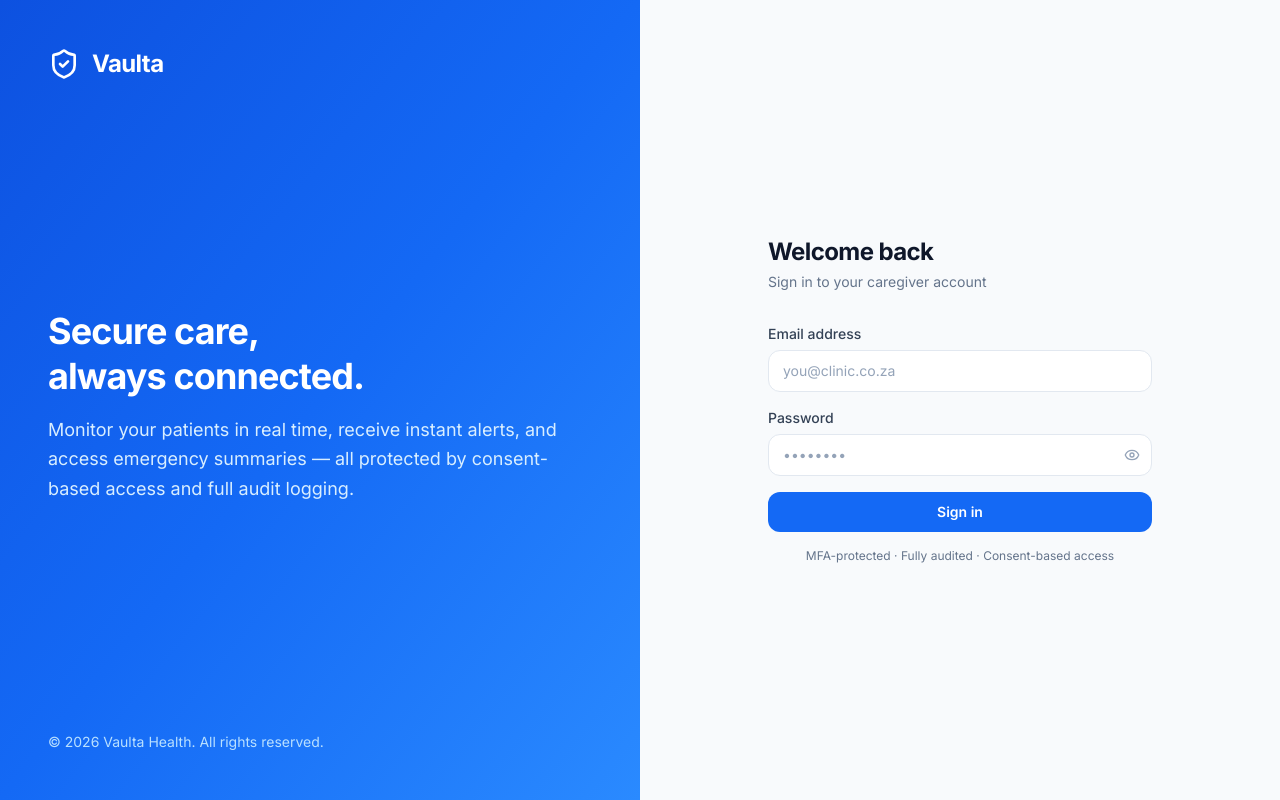
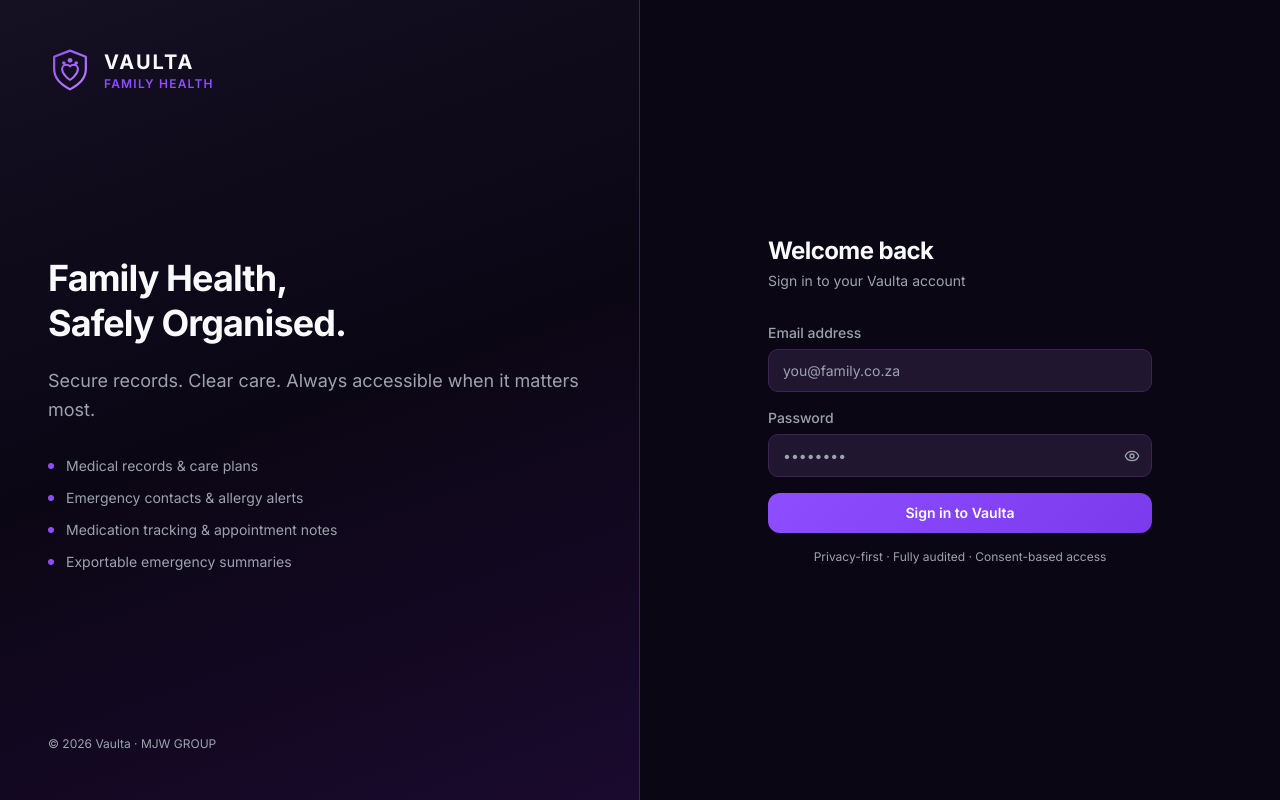
Before and after one commit to mjwprojects/Vaulta, a Next.js app in the folder apps/web/: page /auth/login in a window 1280 px wide. Built offline with nearby package versions, Linux system fonts and the light colour scheme.

Commit message:
feat: apply Vaulta brand system - dark theme, logo, colours, typography

```diff
--- a/apps/web/src/app/auth/login/page.tsx
+++ b/apps/web/src/app/auth/login/page.tsx
@@ -1,42 +1,95 @@
 import type { Metadata } from "next";
 import { LoginForm } from "@/components/auth/LoginForm";
-import { ShieldCheck } from "lucide-react";
 
 export const metadata: Metadata = { title: "Sign In" };
 
+function VaultaGlyph() {
+  return (
+    <svg width="44" height="44" viewBox="0 0 100 100" fill="none" xmlns="http://www.w3.org/2000/svg">
+      <defs>
+        <linearGradient id="lg" x1="0" y1="0" x2="100" y2="100" gradientUnits="userSpaceOnUse">
+          <stop stopColor="#8E4DFF" />
+          <stop offset="1" stopColor="#C084FC" />
+        </linearGradient>
+      </defs>
+      <path d="M50 6L14 20v28c0 20 16 36 36 46 20-10 36-26 36-46V20L50 6z"
+        stroke="url(#lg)" strokeWidth="5" strokeLinejoin="round" fill="none" />
+      <circle cx="36" cy="34" r="4" fill="url(#lg)" />
+      <circle cx="50" cy="28" r="5.5" fill="url(#lg)" />
+      <circle cx="64" cy="34" r="4" fill="url(#lg)" />
+      <path d="M50 72c-1 0-18-11-18-24 0-6 5-10 10-10 3 0 6 1.5 8 4 2-2.5 5-4 8-4 5 0 10 4 10 10 0 13-17 24-18 24z"
+        stroke="url(#lg)" strokeWidth="4.5" strokeLinejoin="round" fill="none" />
+    </svg>
+  );
+}
+
 export default function LoginPage() {
   return (
-    <div className="min-h-screen flex">
+    <div className="min-h-screen flex" style={{ backgroundColor: "var(--bg)" }}>
       {/* Brand panel */}
-      <div className="hidden lg:flex lg:w-1/2 bg-gradient-to-br from-brand-700 via-brand-600 to-brand-500 flex-col justify-between p-12 text-white">
+      <div
+        className="hidden lg:flex lg:w-1/2 flex-col justify-between p-12"
+        style={{
+          background: "linear-gradient(160deg, #151022 0%, #0B0614 50%, #1a0a2e 100%)",
+          borderRight: "1px solid var(--border)",
+        }}
+      >
+        {/* Logo */}
         <div className="flex items-center gap-3">
-          <ShieldCheck className="w-8 h-8" />
-          <span className="text-2xl font-bold tracking-tight">Vaulta</span>
+          <VaultaGlyph />
+          <div className="flex flex-col leading-tight">
+            <span className="text-xl font-bold tracking-widest" style={{ color: "var(--text)" }}>VAULTA</span>
+            <span className="text-xs font-semibold tracking-widest uppercase" style={{ color: "#8E4DFF" }}>Family Health</span>
+          </div>
         </div>
+
+        {/* Hero copy */}
         <div>
-          <h1 className="text-4xl font-bold leading-tight mb-4">
-            Secure care,<br />always connected.
+          <h1 className="text-4xl font-bold leading-tight mb-5" style={{ color: "var(--text)" }}>
+            Family Health,<br />Safely Organised.
           </h1>
-          <p className="text-brand-100 text-lg leading-relaxed">
-            Monitor your patients in real time, receive instant alerts, and access
-            emergency summaries — all protected by consent-based access and full
-            audit logging.
+          <p className="text-lg leading-relaxed" style={{ color: "var(--text-muted)" }}>
+            Secure records. Clear care. Always accessible when it matters most.
           </p>
+
+          {/* Feature list */}
+          <ul className="mt-8 space-y-3">
+            {[
+              "Medical records & care plans",
+              "Emergency contacts & allergy alerts",
+              "Medication tracking & appointment notes",
+              "Exportable emergency summaries",
+            ].map((f) => (
+              <li key={f} className="flex items-center gap-3 text-sm" style={{ color: "var(--text-muted)" }}>
+                <span className="w-1.5 h-1.5 rounded-full flex-shrink-0" style={{ backgroundColor: "#8E4DFF" }} />
+                {f}
+              </li>
+            ))}
+          </ul>
         </div>
-        <p className="text-brand-200 text-sm">
-          © {new Date().getFullYear()} Vaulta Health. All rights reserved.
+
+        <p className="text-xs" style={{ color: "var(--text-muted)" }}>
+          © {new Date().getFullYear()} Vaulta · MJW GROUP
         </p>
       </div>
 
       {/* Form panel */}
-      <div className="flex-1 flex flex-col items-center justify-center p-8">
+      <div
+        className="flex-1 flex flex-col items-center justify-center p-8"
+        style={{ backgroundColor: "var(--bg)" }}
+      >
         <div className="w-full max-w-sm">
+          {/* Mobile logo */}
           <div className="flex items-center gap-2 mb-8 lg:hidden">
-            <ShieldCheck className="w-6 h-6 text-brand-600" />
-            <span className="text-xl font-bold text-brand-700">Vaulta</span>
+            <VaultaGlyph />
+            <div className="flex flex-col leading-tight">
+              <span className="text-lg font-bold tracking-widest" style={{ color: "var(--text)" }}>VAULTA</span>
+              <span className="text-[10px] font-semibold tracking-widest uppercase" style={{ color: "#8E4DFF" }}>Family Health</span>
+            </div>
           </div>
-          <h2 className="text-2xl font-bold text-slate-900 mb-1">Welcome back</h2>
-          <p className="text-slate-500 mb-8 text-sm">Sign in to your caregiver account</p>
+
+          <h2 className="text-2xl font-bold mb-1" style={{ color: "var(--text)" }}>Welcome back</h2>
+          <p className="mb-8 text-sm" style={{ color: "var(--text-muted)" }}>Sign in to your Vaulta account</p>
           <LoginForm />
         </div>
       </div>
--- a/apps/web/src/app/dashboard/layout.tsx
+++ b/apps/web/src/app/dashboard/layout.tsx
@@ -6,7 +6,7 @@ export const metadata: Metadata = { title: "Dashboard" };
 
 export default function DashboardLayout({ children }: { children: React.ReactNode }) {
   return (
-    <div className="flex h-screen overflow-hidden bg-slate-50">
+    <div className="flex h-screen overflow-hidden" style={{ backgroundColor: "var(--bg)" }}>
       <Sidebar />
       <div className="flex-1 flex flex-col min-w-0">
         <TopBar />
--- a/apps/web/src/app/globals.css
+++ b/apps/web/src/app/globals.css
@@ -5,14 +5,25 @@
 @layer base {
   :root {
     --sidebar-width: 16rem;
+    --bg:            #0B0614;
+    --surface:       #151022;
+    --surface-raised:#211630;
+    --border:        #3B2557;
+    --text:          #F8FAFC;
+    --text-muted:    #9CA3AF;
+    --brand:         #8E4DFF;
+    --brand-hi:      #C084FC;
+    --brand-deep:    #5B21B6;
   }
 
   * {
-    @apply border-slate-200;
+    border-color: var(--border);
   }
 
   body {
-    @apply bg-slate-50 text-slate-900 antialiased;
+    background-color: var(--bg);
+    color: var(--text);
+    @apply antialiased;
     font-feature-settings: "cv02", "cv03", "cv04", "cv11";
   }
 
--- a/apps/web/src/app/layout.tsx
+++ b/apps/web/src/app/layout.tsx
@@ -2,8 +2,10 @@ import type { Metadata } from "next";
 import "./globals.css";
 
 export const metadata: Metadata = {
-  title: { default: "Vaulta", template: "%s | Vaulta" },
-  description: "Secure care-monitoring platform for caregivers and patients",
+  title: { default: "Vaulta — Family Health", template: "%s | Vaulta" },
+  description: "Your family health information, organised and accessible when it matters.",
+  applicationName: "Vaulta",
+  keywords: ["family health", "medical records", "care plans", "emergency contacts"],
 };
 
 export default function RootLayout({ children }: { children: React.ReactNode }) {
--- a/apps/web/src/components/auth/LoginForm.tsx
+++ b/apps/web/src/components/auth/LoginForm.tsx
@@ -3,7 +3,6 @@ import { useState } from "react";
 import { useRouter } from "next/navigation";
 import { createClient } from "@/lib/supabase/client";
 import { Eye, EyeOff, Loader2 } from "lucide-react";
-import { cn } from "@/lib/utils";
 
 export function LoginForm() {
   const router = useRouter();
@@ -17,24 +16,28 @@ export function LoginForm() {
     e.preventDefault();
     setLoading(true);
     setError(null);
-
     const supabase = createClient();
     const { error } = await supabase.auth.signInWithPassword({ email, password });
-
-    if (error) {
-      setError(error.message);
-      setLoading(false);
-      return;
-    }
-
+    if (error) { setError(error.message); setLoading(false); return; }
     router.push("/dashboard");
     router.refresh();
   }
 
+  const inputStyle = {
+    backgroundColor: "var(--surface-raised)",
+    border: "1px solid var(--border)",
+    color: "var(--text)",
+    width: "100%",
+    padding: "10px 14px",
+    borderRadius: "10px",
+    fontSize: "14px",
+    outline: "none",
+  } as React.CSSProperties;
+
   return (
     <form onSubmit={handleSubmit} className="space-y-4">
       <div>
-        <label className="block text-sm font-medium text-slate-700 mb-1.5">
+        <label className="block text-sm font-medium mb-1.5" style={{ color: "var(--text-muted)" }}>
           Email address
         </label>
         <input
@@ -42,17 +45,13 @@ export function LoginForm() {
           required
           value={email}
           onChange={(e) => setEmail(e.target.value)}
-          placeholder="you@clinic.co.za"
-          className={cn(
-            "w-full px-3.5 py-2.5 rounded-xl border text-sm",
-            "focus:outline-none focus:ring-2 focus:ring-brand-500 focus:border-transparent",
-            "placeholder:text-slate-400 transition-shadow"
-          )}
+          placeholder="you@family.co.za"
+          style={inputStyle}
         />
       </div>
 
       <div>
-        <label className="block text-sm font-medium text-slate-700 mb-1.5">
+        <label className="block text-sm font-medium mb-1.5" style={{ color: "var(--text-muted)" }}>
           Password
         </label>
         <div className="relative">
@@ -62,16 +61,13 @@ export function LoginForm() {
             value={password}
             onChange={(e) => setPassword(e.target.value)}
             placeholder="••••••••"
-            className={cn(
-              "w-full px-3.5 py-2.5 rounded-xl border text-sm pr-10",
-              "focus:outline-none focus:ring-2 focus:ring-brand-500 focus:border-transparent",
-              "placeholder:text-slate-400 transition-shadow"
-            )}
+            style={{ ...inputStyle, paddingRight: "40px" }}
           />
           <button
             type="button"
             onClick={() => setShowPassword((v) => !v)}
-            className="absolute right-3 top-1/2 -translate-y-1/2 text-slate-400 hover:text-slate-600"
+            className="absolute right-3 top-1/2 -translate-y-1/2"
+            style={{ color: "var(--text-muted)" }}
           >
             {showPassword ? <EyeOff className="w-4 h-4" /> : <Eye className="w-4 h-4" />}
           </button>
@@ -79,7 +75,7 @@ export function LoginForm() {
       </div>
 
       {error && (
-        <div className="rounded-xl bg-red-50 border border-red-200 px-4 py-3 text-sm text-red-700">
+        <div className="rounded-xl px-4 py-3 text-sm" style={{ backgroundColor: "rgba(239,68,68,0.1)", border: "1px solid rgba(239,68,68,0.3)", color: "#fca5a5" }}>
           {error}
         </div>
       )}
@@ -87,19 +83,15 @@ export function LoginForm() {
       <button
         type="submit"
         disabled={loading}
-        className={cn(
-          "w-full flex items-center justify-center gap-2 py-2.5 px-4 rounded-xl",
-          "bg-brand-600 text-white text-sm font-semibold",
-          "hover:bg-brand-700 active:bg-brand-800 transition-colors",
-          "disabled:opacity-60 disabled:cursor-not-allowed"
-        )}
+        className="w-full flex items-center justify-center gap-2 py-2.5 px-4 rounded-xl text-sm font-semibold transition-all disabled:opacity-60 disabled:cursor-not-allowed"
+        style={{ background: "linear-gradient(135deg, #8E4DFF, #7c3aed)", color: "#fff" }}
       >
         {loading && <Loader2 className="w-4 h-4 animate-spin" />}
-        Sign in
+        Sign in to Vaulta
       </button>
 
-      <p className="text-center text-xs text-slate-500 mt-4">
-        MFA-protected · Fully audited · Consent-based access
+      <p className="text-center text-xs mt-4" style={{ color: "var(--text-muted)" }}>
+        Privacy-first · Fully audited · Consent-based access
       </p>
     </form>
   );
--- a/apps/web/src/components/dashboard/Sidebar.tsx
+++ b/apps/web/src/components/dashboard/Sidebar.tsx
@@ -2,7 +2,6 @@
 import Link from "next/link";
 import { usePathname } from "next/navigation";
 import {
-  ShieldCheck,
   LayoutDashboard,
   Users,
   Bell,
@@ -15,16 +14,44 @@ import { createClient } from "@/lib/supabase/client";
 import { useRouter } from "next/navigation";
 import { useEffect, useState } from "react";
 
+/* Vaulta glyph — shield + family dots + heart, purple gradient */
+function VaultaGlyph({ size = 32 }: { size?: number }) {
+  return (
+    <svg width={size} height={size} viewBox="0 0 100 100" fill="none" xmlns="http://www.w3.org/2000/svg">
+      <defs>
+        <linearGradient id="vg" x1="0" y1="0" x2="100" y2="100" gradientUnits="userSpaceOnUse">
+          <stop stopColor="#8E4DFF" />
+          <stop offset="1" stopColor="#C084FC" />
+        </linearGradient>
+      </defs>
+      {/* Shield */}
+      <path
+        d="M50 6L14 20v28c0 20 16 36 36 46 20-10 36-26 36-46V20L50 6z"
+        stroke="url(#vg)" strokeWidth="5" strokeLinejoin="round" fill="none"
+      />
+      {/* Family dots */}
+      <circle cx="36" cy="34" r="4" fill="url(#vg)" />
+      <circle cx="50" cy="28" r="5.5" fill="url(#vg)" />
+      <circle cx="64" cy="34" r="4" fill="url(#vg)" />
+      {/* Heart */}
+      <path
+        d="M50 72c-1 0-18-11-18-24 0-6 5-10 10-10 3 0 6 1.5 8 4 2-2.5 5-4 8-4 5 0 10 4 10 10 0 13-17 24-18 24z"
+        stroke="url(#vg)" strokeWidth="4.5" strokeLinejoin="round" fill="none"
+      />
+    </svg>
+  );
+}
+
 function AlertBadge() {
   const [count, setCount] = useState(0);
   useEffect(() => {
     const supabase = createClient();
-    supabase.from("alerts").select("id", { count: "exact", head: true }).eq("status", "active")
-      .then(({ count: c }) => setCount(c ?? 0));
+    (supabase as any).from("alerts").select("id", { count: "exact", head: true }).eq("status", "active")
+      .then(({ count: c }: any) => setCount(c ?? 0));
     const ch = supabase.channel("sidebar-alerts")
       .on("postgres_changes", { event: "*", schema: "public", table: "alerts" }, () => {
-        supabase.from("alerts").select("id", { count: "exact", head: true }).eq("status", "active")
-          .then(({ count: c }) => setCount(c ?? 0));
+        (supabase as any).from("alerts").select("id", { count: "exact", head: true }).eq("status", "active")
+          .then(({ count: c }: any) => setCount(c ?? 0));
       }).subscribe();
     return () => { supabase.removeChannel(ch); };
   }, []);
@@ -37,11 +64,11 @@ function AlertBadge() {
 }
 
 const NAV = [
-  { href: "/dashboard", label: "Overview", icon: LayoutDashboard, exact: true },
-  { href: "/dashboard/patients", label: "Patients", icon: Users },
-  { href: "/dashboard/alerts", label: "Alerts", icon: Bell },
-  { href: "/dashboard/audit", label: "Audit Log", icon: ClipboardList },
-  { href: "/dashboard/settings", label: "Settings", icon: Settings },
+  { href: "/dashboard",          label: "Overview",  icon: LayoutDashboard, exact: true },
+  { href: "/dashboard/patients", label: "Patients",  icon: Users },
+  { href: "/dashboard/alerts",   label: "Alerts",    icon: Bell },
+  { href: "/dashboard/audit",    label: "Audit Log", icon: ClipboardList },
+  { href: "/dashboard/settings", label: "Settings",  icon: Settings },
 ];
 
 export function Sidebar() {
@@ -56,16 +83,24 @@ export function Sidebar() {
   }
 
   return (
-    <aside className="w-64 flex flex-col bg-white border-r border-slate-200 shrink-0">
+    <aside
+      className="w-64 flex flex-col shrink-0"
+      style={{ backgroundColor: "var(--surface)", borderRight: "1px solid var(--border)" }}
+    >
       {/* Logo */}
-      <div className="flex items-center gap-2.5 px-6 h-16 border-b border-slate-100">
-        <div className="w-8 h-8 rounded-lg bg-brand-600 flex items-center justify-center">
-          <ShieldCheck className="w-5 h-5 text-white" />
+      <div
+        className="flex items-center gap-3 px-5 h-16"
+        style={{ borderBottom: "1px solid var(--border)" }}
+      >
+        <VaultaGlyph size={34} />
+        <div className="flex flex-col leading-tight">
+          <span className="text-base font-bold tracking-wide" style={{ color: "var(--text)" }}>
+            VAULTA
+          </span>
+          <span className="text-[10px] font-semibold tracking-widest uppercase" style={{ color: "var(--brand)" }}>
+            Family Health
+          </span>
         </div>
-        <span className="text-lg font-bold text-slate-900">Vaulta</span>
-        <span className="ml-auto text-xs font-medium text-brand-600 bg-brand-50 px-1.5 py-0.5 rounded">
-          2.0
-        </span>
       </div>
 
       {/* Nav */}
@@ -77,31 +112,45 @@ export function Sidebar() {
               key={href}
               href={href}
               className={cn(
-                "flex items-center gap-3 px-3 py-2 rounded-lg text-sm font-medium transition-colors",
+                "flex items-center gap-3 px-3 py-2.5 rounded-lg text-sm font-medium transition-all",
                 active
-                  ? "bg-brand-50 text-brand-700"
-                  : "text-slate-600 hover:bg-slate-50 hover:text-slate-900"
+                  ? "text-white"
+                  : "hover:text-white"
               )}
+              style={active ? {
+                background: "linear-gradient(135deg, rgba(142,77,255,0.25), rgba(192,132,252,0.1))",
+                borderLeft: "2px solid var(--brand)",
+                color: "var(--text)",
+              } : {
+                color: "var(--text-muted)",
+              }}
             >
-              <Icon className={cn("w-4 h-4", active ? "text-brand-600" : "text-slate-400")} />
+              <Icon
+                className="w-4 h-4 shrink-0"
+                style={{ color: active ? "var(--brand)" : "var(--text-muted)" }}
+              />
               {label}
-              {label === "Alerts" && (
-                <AlertBadge />
-              )}
+              {label === "Alerts" && <AlertBadge />}
             </Link>
           );
         })}
       </nav>
 
-      {/* Sign out */}
-      <div className="p-3 border-t border-slate-100">
+      {/* Footer — sign out + MJW owner mark */}
+      <div className="p-3" style={{ borderTop: "1px solid var(--border)" }}>
         <button
           onClick={signOut}
-          className="flex items-center gap-3 px-3 py-2 rounded-lg text-sm font-medium text-slate-600 hover:bg-slate-50 hover:text-slate-900 w-full transition-colors"
+          className="flex items-center gap-3 px-3 py-2 rounded-lg text-sm font-medium w-full transition-colors"
+          style={{ color: "var(--text-muted)" }}
+          onMouseEnter={e => (e.currentTarget.style.color = "var(--text)")}
+          onMouseLeave={e => (e.currentTarget.style.color = "var(--text-muted)")}
         >
-          <LogOut className="w-4 h-4 text-slate-400" />
+          <LogOut className="w-4 h-4" />
           Sign out
         </button>
+        <p className="text-center text-[10px] mt-3" style={{ color: "var(--text-muted)" }}>
+          MJW GROUP
+        </p>
       </div>
     </aside>
   );
--- a/apps/web/tailwind.config.ts
+++ b/apps/web/tailwind.config.ts
@@ -6,31 +6,41 @@ const config: Config = {
     extend: {
       colors: {
         brand: {
-          50: "#eef8ff",
-          100: "#d8eeff",
-          200: "#b9e0ff",
-          300: "#89ccff",
-          400: "#52aeff",
-          500: "#2a8aff",
-          600: "#1469f5",
-          700: "#0d51e0",
-          800: "#1143b5",
-          900: "#143c8e",
-          950: "#112657",
+          50:  "#f3eeff",
+          100: "#e4d4ff",
+          200: "#cba8ff",
+          300: "#b07aff",
+          400: "#9d5fff",
+          500: "#8E4DFF",   // primary
+          600: "#7c3aed",
+          700: "#5B21B6",   // accentDeep
+          800: "#4c1d95",
+          900: "#3b1578",
+          highlight: "#C084FC",
+        },
+        surface: {
+          DEFAULT: "#151022",
+          raised:  "#211630",
+        },
+        vaulta: {
+          bg:     "#0B0614",
+          border: "#3B2557",
+          text:   "#F8FAFC",
+          muted:  "#9CA3AF",
         },
         danger: {
-          50: "#fff1f2",
+          50:  "#fff1f2",
           500: "#ef4444",
           600: "#dc2626",
           700: "#b91c1c",
         },
         warning: {
-          50: "#fffbeb",
+          50:  "#fffbeb",
           500: "#f59e0b",
           600: "#d97706",
         },
         success: {
-          50: "#f0fdf4",
+          50:  "#f0fdf4",
           500: "#22c55e",
           600: "#16a34a",
         },
```
Also changed, not shown: apps/web/src/components/dashboard/TopBar.tsx (+26 -12 lines).
